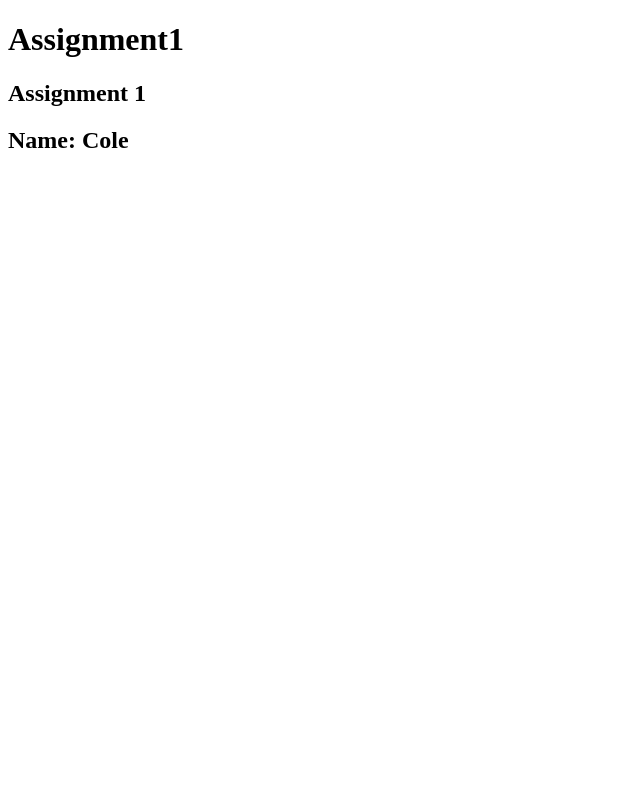
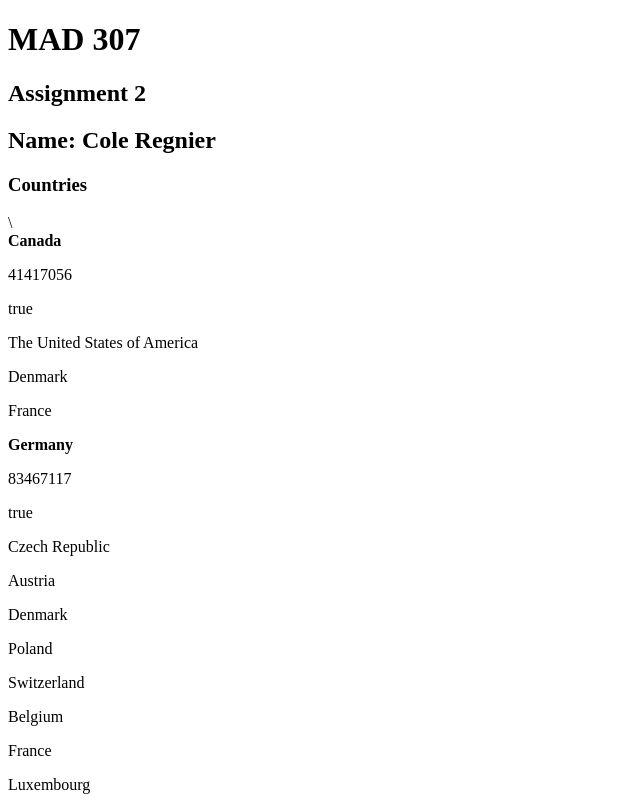
Before and after one commit to ColeRegnier/Cole_Regnier_Learning_AngularF26, an Angular app: page / in a window 1280 px wide. Shown: the top 800 px of the page, without its empty margins (0-640 px from the left). Built offline with nearby package versions, Linux system fonts and the light colour scheme.

Commit message:
Initial Commit of Assignment 2 files - Template country created - object array of template created in app.ts - rendering scripts added in app.html

```diff
--- /dev/null
+++ b/src/app/Shared/Models/country.ts
@@ -0,0 +1,6 @@
+export interface Country {
+  name : string;
+  population: string | number;
+  independent: boolean;
+  borders?: string[]; // list of bordering countries
+}
--- a/src/app/app.html
+++ b/src/app/app.html
@@ -7,10 +7,24 @@
 <!-- * * * * * * * to get started with your project! * * * * * * * -->
 <!-- * * * * * * * * * * * * * * * * * * * * * * * * * * * * * * * -->
 
-
-<h1>Assignment1</h1>
-<h2>Assignment {{assignmentNum}}</h2>
-<h2>Name: {{name}}</h2>
+<div class="container">
+  <h3>Countries</h3>\
+  @for (country of countryList; track country.population){
+    <div class="Country">
+      <b>{{country.name}}</b>
+      <p>{{country.population}}</p>
+      <p>{{country.independent}}</p>
+      <!--Checks if the country variable exists  -->
+      @if (country.borders) {
+        <div class = borderList>
+        @for (string of country.borders; track $index) {
+          <p>{{string}}</p>
+        }
+        </div>
+      }
+    </div>
+  }
+</div>
 <!-- * * * * * * * * * * * * * * * * * * * * * * * * * * * * * * * * -->
 <!-- * * * * * * * * * * * The content above * * * * * * * * * * * * -->
 <!-- * * * * * * * * * * is only a placeholder * * * * * * * * * * * -->
--- a/src/app/app.ts
+++ b/src/app/app.ts
@@ -1,18 +1,30 @@
 import { Component, signal } from '@angular/core';
 import { RouterOutlet } from '@angular/router';
 import {Brewery} from './Shared/Models/brewery';
+import {Country} from './Shared/Models/country';
+import { count } from 'rxjs';
+
 const name = "Cole";
-const assignmentNum = "1";
+const assignmentNum = "2";
 @Component({
   imports: [RouterOutlet],
   selector: 'app-root',
   styleUrl: './app.css',
   templateUrl: './app.html',
+
 })
 export class App {
-  protected readonly title = signal('Lab1Angular');
-  breweryList : Brewery [] = [ ]
+  protected readonly title = signal('Assignment 2');
+  protected countryList: Country[] = [
+    { name: 'Canada', population: 41417056, independent: true, borders: ['The United States of America','Denmark','France'] },
+    { name: 'Germany', population: 83467117, independent: true, borders: ['Czech Republic','Austria','Denmark','Poland','Switzerland','Belgium','France','Luxembourg', 'Netherlands','Sweden','United Kingdom'], },
+    { name: 'Mexico', population: 134407258, independent: true, borders: ['The United States of America','Guatemala','Belize'] },
+    { name: 'Libya', population: 7361263, independent: true, borders: ['Algeria','Chad','Egypt','Niger','Sudan','Tunisia'] },
+    { name: 'South Korea', population: 51106229, independent: true, borders: ['North Korea'] },
+    { name: 'French Polynesia', population: 2787861, independent: false},
+  ];
 
   protected readonly assignmentNum = assignmentNum;
   protected readonly name = name;
+  protected readonly count = count;
 }
--- a/src/index.html
+++ b/src/index.html
@@ -8,6 +8,12 @@
   <link rel="icon" type="image/x-icon" href="favicon.ico">
 </head>
 <body>
+<h1>MAD 307</h1>
+<h2>Assignment 2</h2>
+<h2>Name: Cole Regnier</h2>
+<div>
   <app-root></app-root>
+</div>
+
 </body>
 </html>
```
